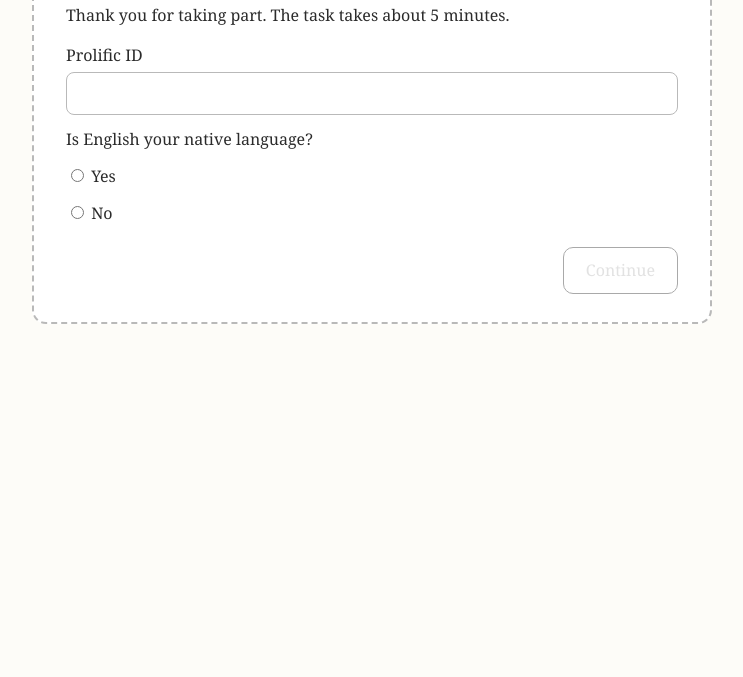
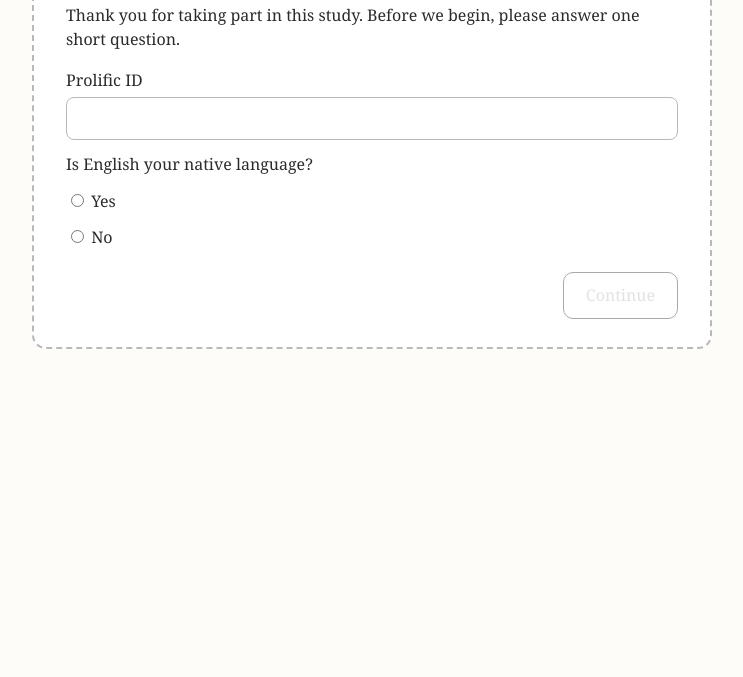
Before and after one commit to naykim92/apollo_task0, a plain HTML site: page task0/index.html in a window 1280 px wide. Shown: the part 123-800 px from the top of the page, without its empty margins (268-1011 px from the left). Drawn offline with Linux system fonts and the light colour scheme.

Commit message:
Update participant information message in index.html

```diff
--- a/task0/index.html
+++ b/task0/index.html
@@ -44,7 +44,7 @@
 <!-- 1. 참가자 정보 -->
 <section id="s-info" class="card">
   <h1>Word Stress Task</h1>
-  <p>Thank you for taking part. The task takes about 5 minutes.</p>
+  <p>Thank you for taking part in this study. Before we begin, please answer one short question.</p>
   <div id="pid-box">
     <label for="pid">Prolific ID</label>
     <input type="text" id="pid" autocomplete="off">
```
